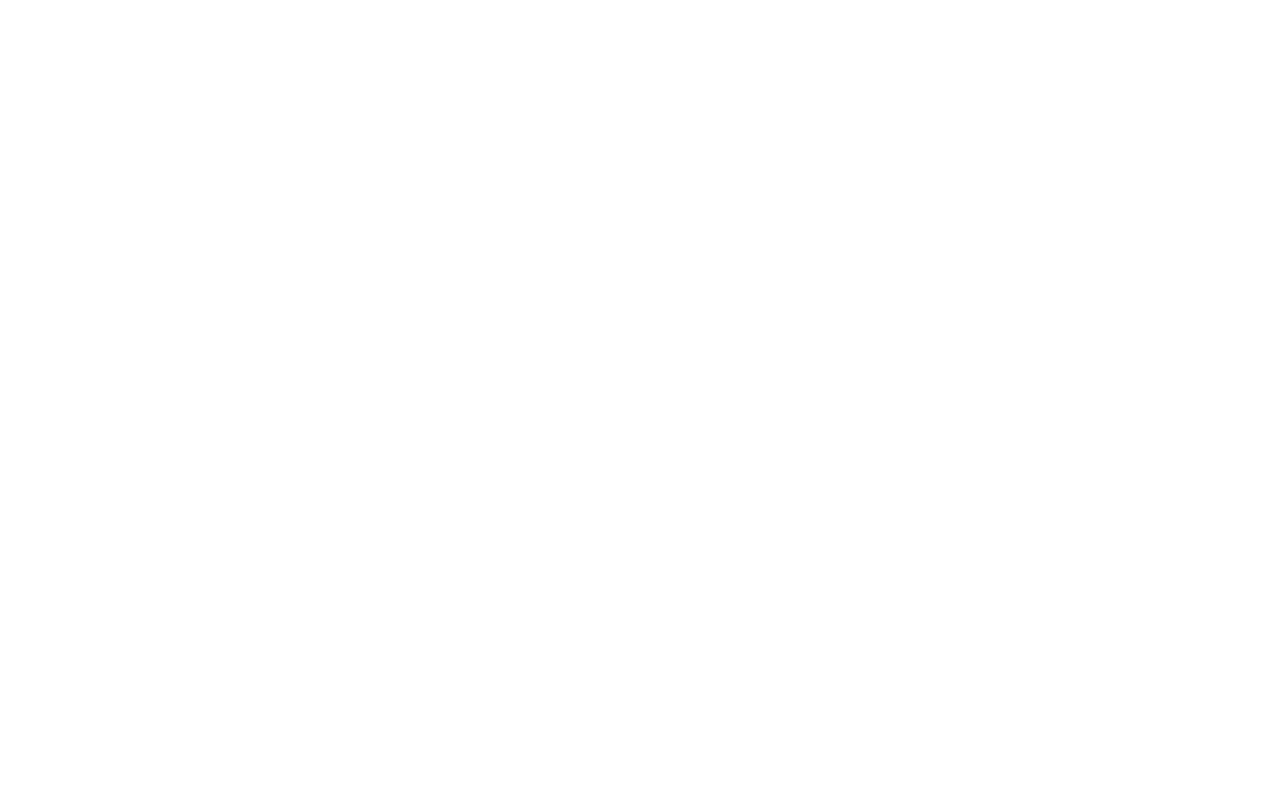
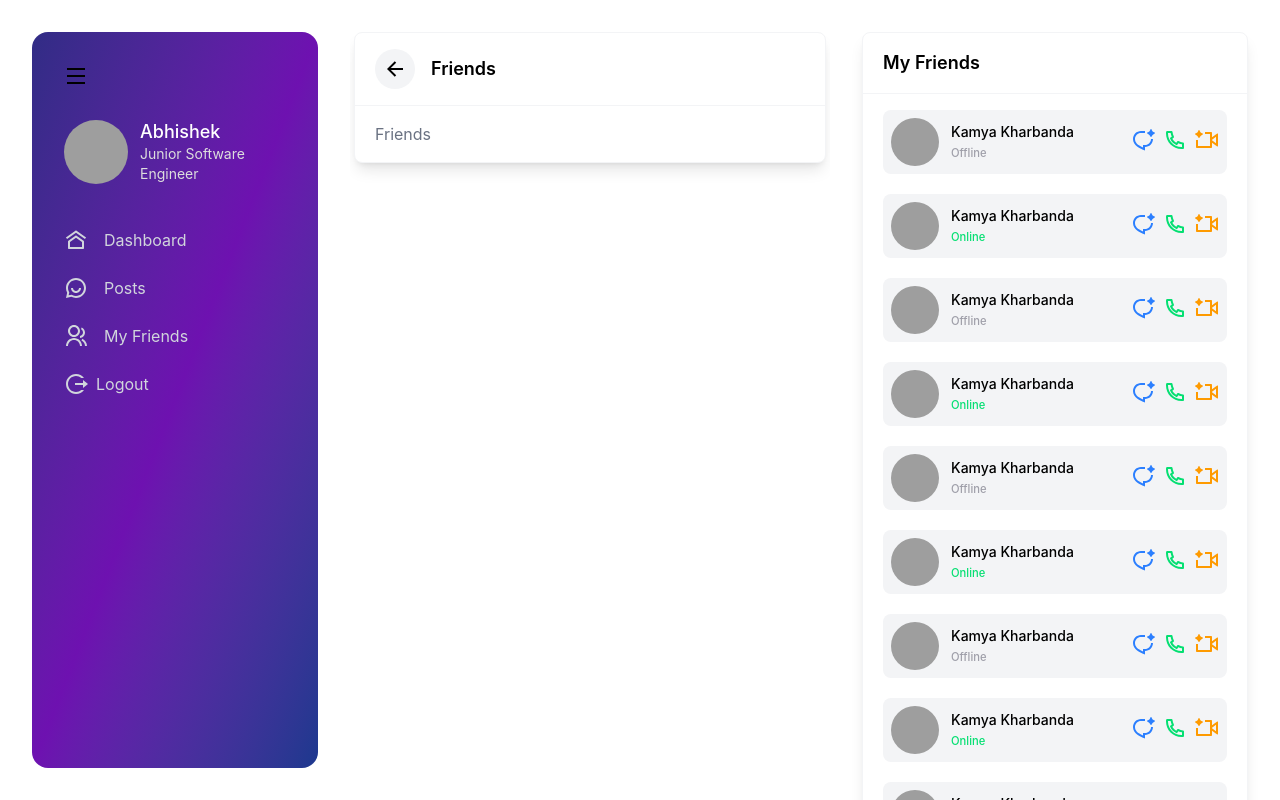
Before and after one commit to Abhishek220801/Besties, a React (Vite) app: page /app/friends in a window 1280 px wide. Before the commit this address had no page. Built offline with nearby package versions, Linux system fonts and the light colour scheme; grey boxes are pictures that could not be loaded.

Commit message:
section header + sidebar extension

```diff
--- a/src/App.tsx
+++ b/src/App.tsx
@@ -3,15 +3,22 @@ import Home from "./components/Home"
 import Login from "./components/Login"
 import Signup from "./components/Signup"
 import Layout from "./components/app/Layout"
+import Posts from "./components/app/Posts"
+import Friends from "./components/app/Friends"
+import Dashboard from "./components/app/Dashboard"
 
 function App() {
   return (
     <BrowserRouter>
       <Routes>
-        <Route path="/" element={<Home/>}/>
-        <Route path="/login" element={<Login/>}/>
-        <Route path="/signup" element={<Signup/>}/>
-        <Route path="/app" element={<Layout/>}/>
+        <Route path="/" element={<Home/>} />
+        <Route path="/login" element={<Login/>} />
+        <Route path="/signup" element={<Signup/>} />
+        <Route path="/app" element={<Layout/>} >
+          <Route path="dashboard" element={<Dashboard/>} />
+          <Route path="my-posts" element={<Posts/>} />
+          <Route path="friends" element={<Friends/>} />
+        </Route>
       </Routes>
     </BrowserRouter>
   )
--- /dev/null
+++ b/src/components/app/Dashboard.tsx
@@ -0,0 +1,9 @@
+const Dashboard = () => {
+  return (
+    <div>
+      Dashboard
+    </div>
+  )
+}
+
+export default Dashboard
--- /dev/null
+++ b/src/components/app/Friends.tsx
@@ -0,0 +1,9 @@
+const Friends = () => {
+  return (
+    <div>
+      Friends
+    </div>
+  )
+}
+
+export default Friends
--- a/src/components/app/Layout.tsx
+++ b/src/components/app/Layout.tsx
@@ -1,42 +1,59 @@
-import { RiChatSmile2Line, RiGroupLine, RiHome9Line, RiLogoutCircleRLine } from "@remixicon/react"
+import { RiArrowLeftLine, RiChatAiLine, RiChatSmile2Line, RiGroupLine, RiHome9Line, RiLogoutCircleRLine, RiMenuLine, RiPhoneLine, RiVideoOnAiLine } from "@remixicon/react"
 import Avatar from "../shared/Avatar.js"
 import Card from "../shared/Card.js"
-import { Link } from "react-router"
+import { Link, Outlet, useLocation } from "react-router"
+import { useState } from "react"
 
 const Layout = () => {
-
-    const leftAsideSize = 350;
+    const [open, setOpen] = useState(true);
+    const expandedWidth = 350;
+    const collapsedWith = 80;
     const rightAsideSize = 450;
     const sectionDimension = {
-        width: `calc(100% - ${leftAsideSize+rightAsideSize}px)`,
-        marginLeft: leftAsideSize
+        width: `calc(100% - ${(open ? expandedWidth : collapsedWith)+rightAsideSize}px)`,
+        marginLeft: open ? expandedWidth : collapsedWith
     }
+
+    const {pathname} = useLocation();
 
     const menus = [
         {
             icon: <RiHome9Line />,
-            href: "/app",
+            href: "/app/dashboard",
             title: "Dashboard"
         },
         {
             icon: <RiChatSmile2Line />,
-            href: "/posts",
+            href: "/app/my-posts",
             title: "Posts"
         },
         {
             icon: <RiGroupLine />,
-            href: "/friends",
+            href: "/app/friends",
             title: "My Friends"
         },
     ]
 
+    const getPathname = (path: string) => {
+        return path.split("/").pop()?.split("-").join(" ")
+    }
+
   return (
     <div className="min-h-screen">
-        <aside className={`bg-white fixed top-0 left-0 h-full p-8 overflow-auto`} style={{width: leftAsideSize}}>
-            <div className="space-y-8 h-full rounded-2xl p-8 bg-linear-to-br from-indigo-900 via-purple-800 to-blue-900">
+        <aside
+            className={`bg-white p-8 fixed top-0 left-0 h-full overflow-auto transition-all duration-300`}
+            style={{ width: open ? expandedWidth : collapsedWith }}>
+            <div className={`space-y-8 rounded-2xl h-full bg-linear-to-br from-indigo-900 via-purple-800 to-blue-900 transition-all duration-300 ${open ? "p-8" : "p-6"}`}>
+                <button title="sidebar" onClick={() => setOpen(!open)}>
+                    <RiMenuLine
+                        className={`transition-transform hover:rounded-full hover:bg-indigo-900 ${
+                            open ? "" : "rotate-180"
+                        }`}
+                    />
+                </button>
                 <Avatar
-                    title="Abhishek"
-                    subtitle="Junior Software Engineer"
+                    title={open ? "Abhishek" : ""}
+                    subtitle={open ? "Junior Software Engineer" : ""}
                     imgUrl="/images/avt.png"
                     titleColor="white"
                     subtitleColor="#ddd"
@@ -45,9 +62,11 @@ const Layout = () => {
                 <div>
                     {
                         menus.map((item) => (
-                            <Link to={item.href} className="flex items-center gap-2 text-gray-300 hover:text-white py-3">
+                            <Link key={item.href} to={item.href} className="flex items-center gap-4 text-gray-300 hover:text-white py-3">
                                 {item.icon}
-                                <label>{item.title}</label>
+                                <label className={`transition-all duration-200 ${open ? "opacity-100": "opacity-0 hidden"}`}>
+                                    {item.title}
+                                </label>
                             </Link>
                         ))
                     }
@@ -60,29 +79,48 @@ const Layout = () => {
         </aside>
 
         <section className="py-8 px-1" style={sectionDimension}>
-            <Card></Card>
+            <Card title={
+                <div className="flex gap-4 items-center">
+                    <button title="go back" className="bg-gray-100 w-10 h-10 rounded-full flex justify-center items-center hover:bg-slate-200">
+                        <RiArrowLeftLine/>
+                    </button>
+                    <h1>{getPathname(pathname)}</h1>
+                </div>
+            } divider>
+                <Outlet/>
+            </Card>
         </section>
 
         <aside className="bg-white fixed top-0 right-0 h-full p-8 overflow-auto" style={{width: rightAsideSize}}>
             <Card title="My Friends" divider>
-                <div>
-                    <div>
-                        {
-                            Array(20).fill(0).map((item, index) => (
+                <div className="space-y-5">
+                    {
+                        Array(20).fill(0).map((item, index) => (
+                            <div key={index} className="bg-gray-100 p-2 rounded-lg flex justify-between items-center">
                                 <Avatar
+                                    size="md"
                                     imgUrl="/images/avt.png"
                                     title="Kamya Kharbanda"
                                     subtitle={
-                                        <div className="flex items-center gap-1">
-                                            <div className="w-2 h-2 rounded-full bg-green-500" />
-                                            <label className="text-gray-500 text-xs">Online</label>
-                                        </div>
+                                        <small className={`${index % 2 === 0 ? 'text-zinc-400' : 'text-green-400'} font-medium`}>{index % 2 !== 0 ? "Online" : "Offline"}</small>
                                     }
                                     subtitleColor="seagreen"
+                                    key={index}
                                 />
-                            ))
-                        }
-                    </div>
+                                <div className="space-x-2 text-xs">
+                                    <button title="Chat" className="hover:text-blue-600 text-blue-500">
+                                        <RiChatAiLine/>
+                                    </button>
+                                    <button title="Call" className="text-green-400 hover:text-green-500">
+                                        <RiPhoneLine/>
+                                    </button>
+                                    <button title="Video call" className="text-amber-500 hover:text-amber-600">
+                                        <RiVideoOnAiLine/>
+                                    </button>
+                                </div>
+                            </div>
+                        ))
+                    }
                 </div>
             </Card>
         </aside>
--- /dev/null
+++ b/src/components/app/Posts.tsx
@@ -0,0 +1,9 @@
+const Posts = () => {
+  return (
+    <div>
+      Posts
+    </div>
+  )
+}
+
+export default Posts
--- a/src/components/shared/Avatar.tsx
+++ b/src/components/shared/Avatar.tsx
@@ -15,13 +15,13 @@ const Avatar: FC<AvatarInterface> = ({title, subtitle="Subtitle missing", imgUrl
         { imgUrl &&
             <img
             src={imgUrl}
-            className={`${size === "md" ? "w-16 h-16" : "w-20 h-20"} rounded-full object-cover`}
+            className={`${size === "md" ? "w-12 h-12" : "w-16 h-16"} rounded-full object-cover`}
             alt="user__avatar"
             />
         }
         { (title && subtitle) &&
             <div className="flex flex-col">
-            {title && <h1 className={`${size === "lg" ? "text-lg/6" : "text-base"} font-medium`} style={{color: titleColor}}>{title}</h1>}
+            {title && <h1 className={`${size === "lg" ? "text-lg/6" : "text-sm"} font-medium`} style={{color: titleColor}}>{title}</h1>}
             {subtitle && <label className="text-sm" style={{color: subtitleColor}}>{subtitle}</label>}
             </div>
         }
--- a/src/components/shared/Card.tsx
+++ b/src/components/shared/Card.tsx
@@ -1,17 +1,17 @@
-import { div } from "motion/react-client";
-import type { FC, ReactElement } from "react";
+import type { FC, ReactElement, ReactNode } from "react";
 
 interface CardInterface {
     children?: ReactElement
-    title?: string
+    title?: ReactNode
     footer?: ReactElement
     divider?: Boolean
+    bgColor?: string
 }
 
 const Card: FC<CardInterface> = ({children, title, footer, divider=false}) => {
   return (
-    <div className="bg-white shadow-lg px-5 py-4 rounded-lg border border-gray-100 space-y-3">
-        {title && <h1 className="text-lg font-semibold">{title}</h1>}
+    <div className={`bg-white shadow-lg px-5 py-4 rounded-lg border border-gray-100 space-y-3`}>
+        {title && <h1 className="text-lg font-semibold capitalize">{title}</h1>}
         {
         divider &&
             <div className="border-b border-gray-100 -mx-5 my-4 " />
```
